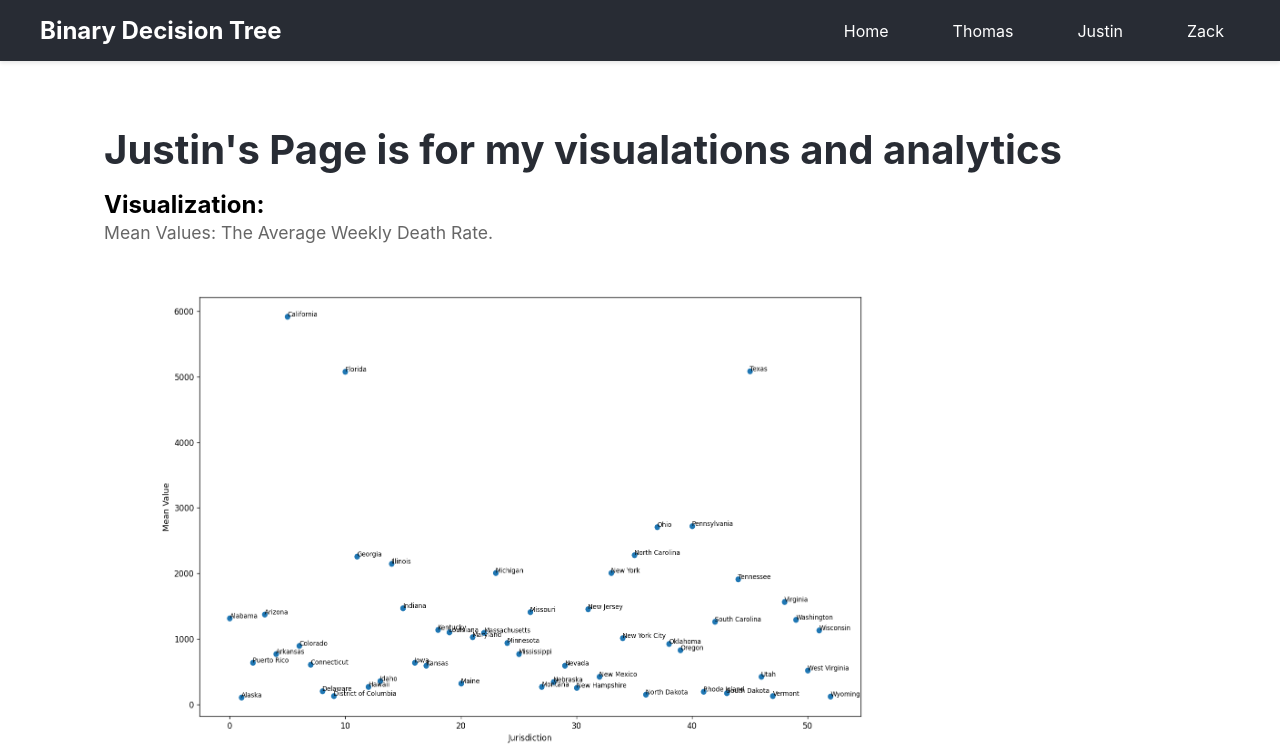
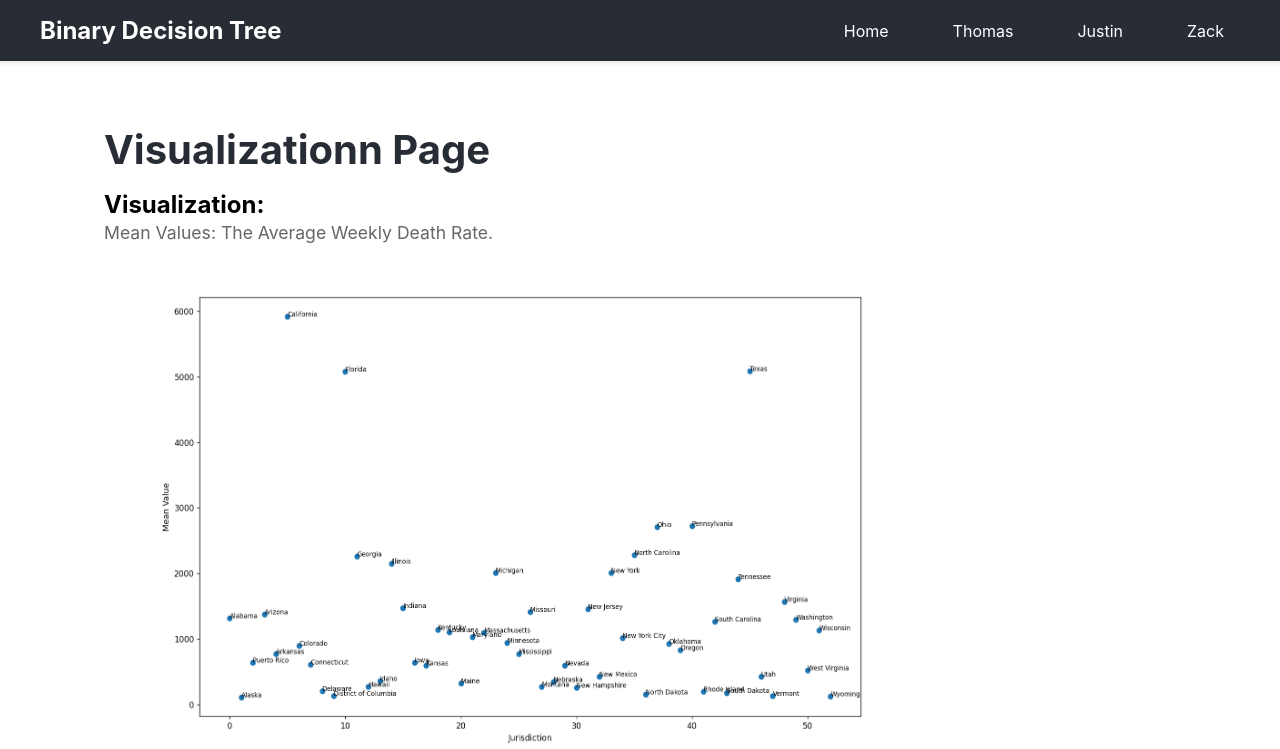
Before and after one commit to ThomasL25/CSI-480-01, a React (Vite) app in the folder Project2/Project2Website/BinaryDecisionTreeWebsite/: page /justin in a window 1280 px wide. Shown: the top 749 px of the page. Built offline with nearby package versions, Linux system fonts and the light colour scheme.

Commit message:
Update JustinPage.jsx

```diff
--- a/Project2/Project2Website/BinaryDecisionTreeWebsite/src/pages/JustinPage.jsx
+++ b/Project2/Project2Website/BinaryDecisionTreeWebsite/src/pages/JustinPage.jsx
@@ -1,7 +1,7 @@
 function JustinPage() {
     return (
         <div className="page-container">
-            <h1>Justin's Page is for my visualations and analytics</h1>
+            <h1>Visualizationn Page </h1>
             <h2>Visualization:</h2>
             <p>Mean Values: The Average Weekly Death Rate.</p>
             <img src='./src/assets/ScatterPlotofMeans.png' alt="ScatterPlot" width="800" height="500"/>
```
